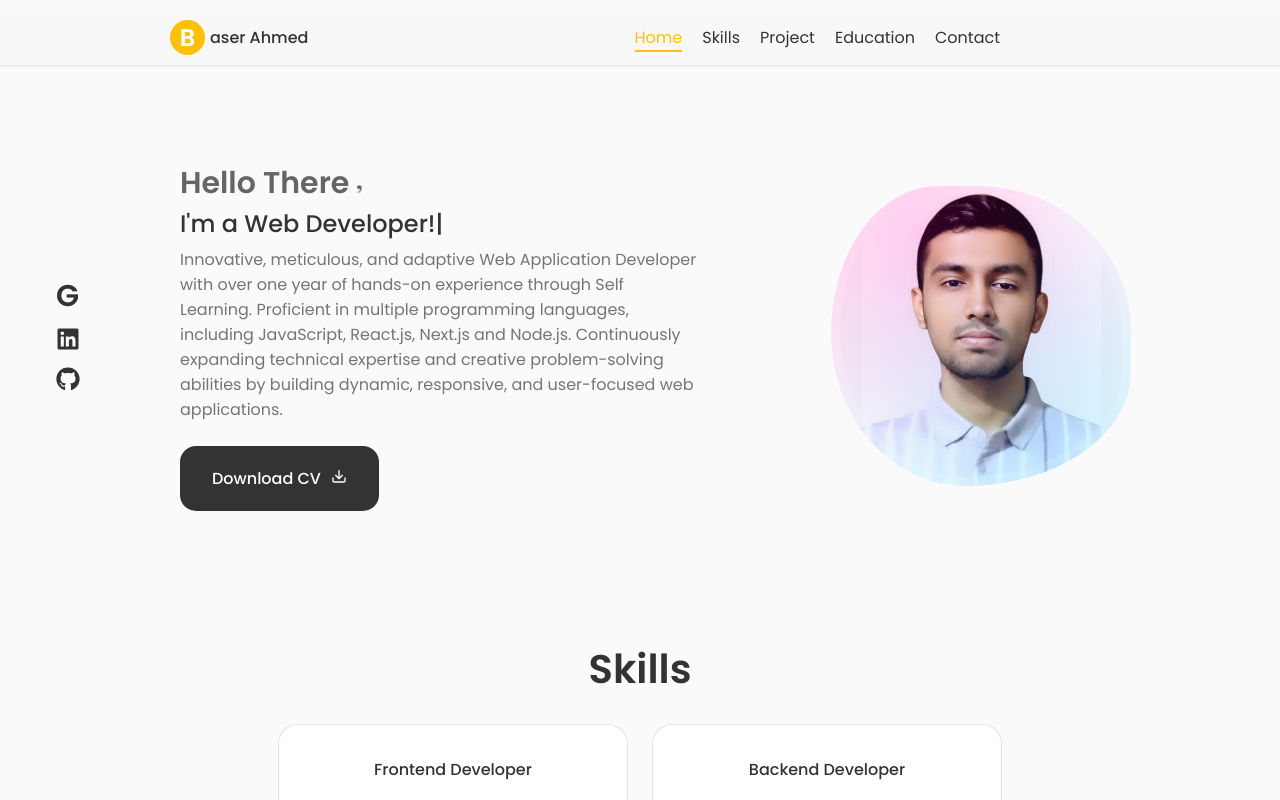
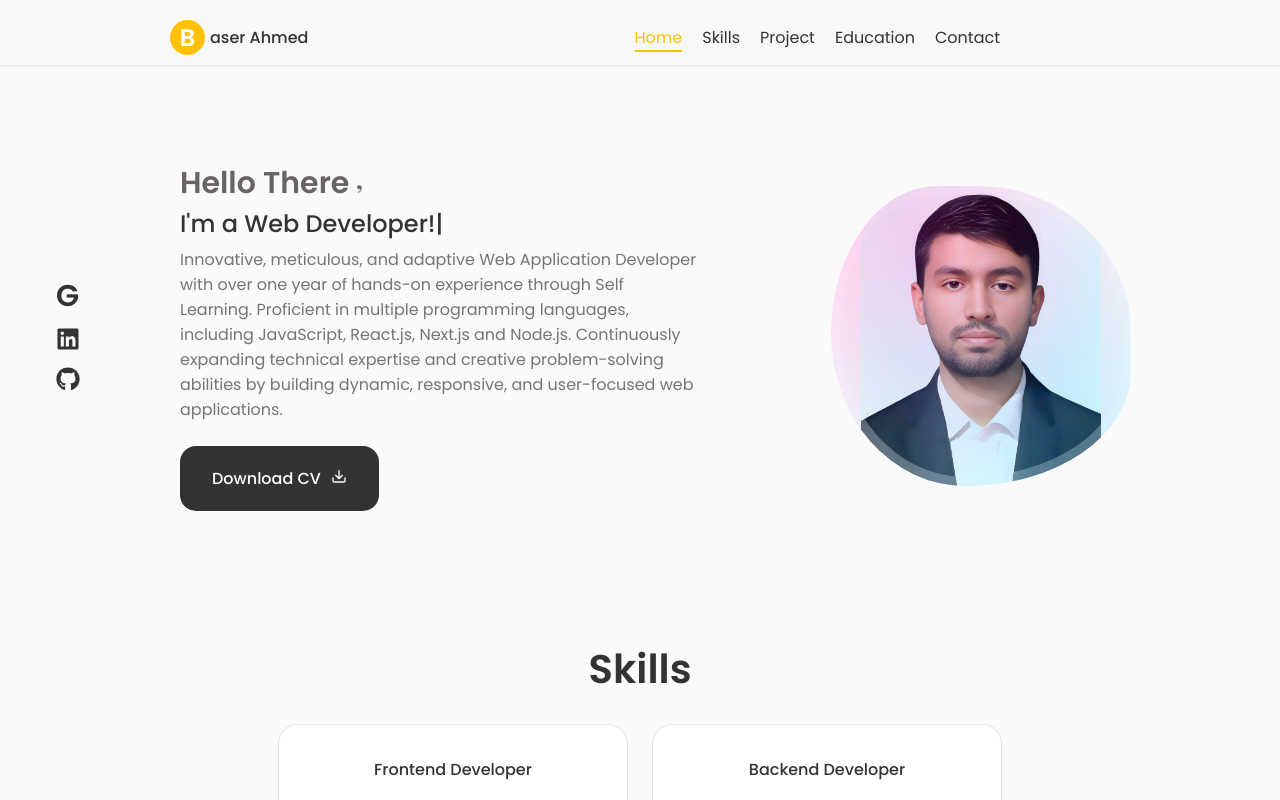
Before and after one commit to ahmedbaser/Portfolio, a React (Vite) app: page / in a window 1280 px wide. Shown: the top 800 px of the page. Built offline with nearby package versions, Linux system fonts and the light colour scheme.

Commit message:
portfolio updated

```diff
--- a/src/components/home/home.css
+++ b/src/components/home/home.css
@@ -95,7 +95,7 @@
 
 .home_img {
   position: relative;
-  background: url(../../assets/shiplu.jpg);
+  background: url(../../assets/my-image-two.jpg);
   /* background: url(../../assets/mypicture.jpg); */
   background-repeat: no-repeat;
   background-position: center;
```
Also changed, not shown: src/assets/my-image-two.jpg (added), src/assets/mypicture.jpg (deleted).
